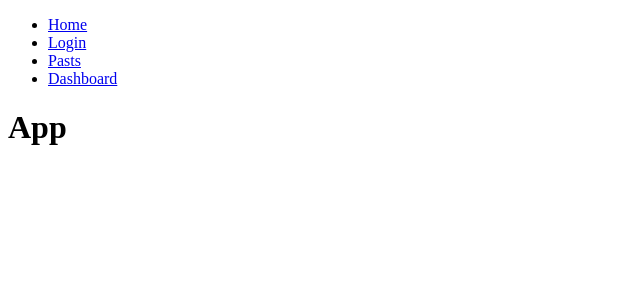
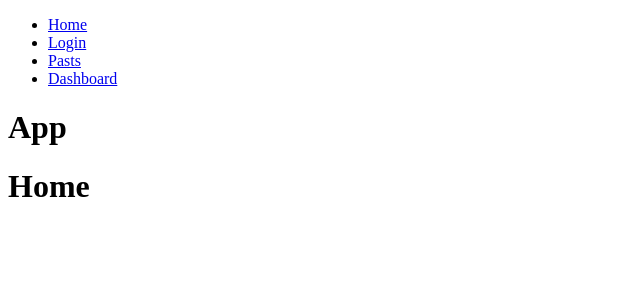
Before and after one commit to ElenaFrank/modul_router, a React (Create React App) app: page / in a window 1280 px wide. Shown: the top 300 px of the page, without its empty margins (0-640 px from the left). Built offline with nearby package versions, Linux system fonts and the light colour scheme.

Commit message:
add Switch and Link

```diff
--- a/src/app/App.js
+++ b/src/app/App.js
@@ -1,13 +1,23 @@
 import NavBar from "../components/navBar"
-import {Route} from "react-router-dom"
+import {Route, Switch} from "react-router-dom"
 import Dashboard from "../components/dashboard"
+import Home from "../components/home"
+import Login from "../components/login"
+import Pasts from "../components/pasts"
 
 function App() {
   return (
     <div>
       <NavBar/>
       <h1>App</h1>
-      <Route path="/dashboard" component = {Dashboard} />
+      <Switch>
+
+        <Route path="/dashboard" component = {Dashboard} />
+        <Route path="/login" component = {Login} />
+        <Route path="/pasts" component = {Pasts} />
+        <Route path="/" component = {Home} />
+
+      </Switch>
     </div>
   )
 }
--- a/src/components/navBar.jsx
+++ b/src/components/navBar.jsx
@@ -1,13 +1,22 @@
 import React from "react"
+import { Link } from "react-router-dom"
 
 const NavBar = () => {
     return (
 
         <ul>
-            <li><a href="/">Home</a></li>
-            <li><a href="/login">Login</a></li>
-            <li><a href="/pasts">Pasts</a></li>
-            <li><a href="/dashboard">Dashboard</a></li>
+            <li>
+                <Link to="/">Home</Link>
+            </li>
+            <li>
+                <Link to="/login">Login</Link>
+            </li>
+            <li>
+                <Link to="/pasts">Pasts</Link>
+            </li>
+            <li>
+                <Link to="/dashboard">Dashboard</Link>
+            </li>
         </ul>
      )
 }
```
Also changed, not shown: src/components/stats.jsx (added, +7 -0 lines).
